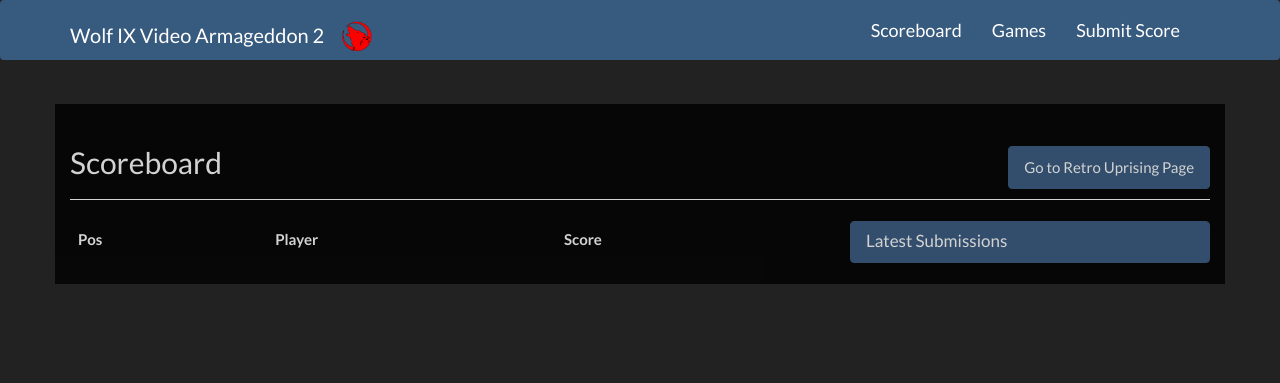
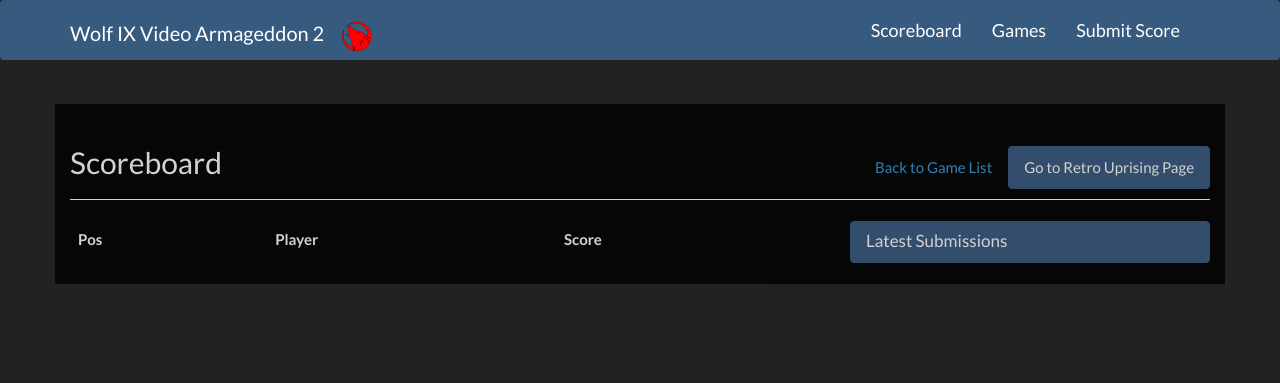
Before and after one commit to AlexGunslinger/retrovg-contest, a Rails app: template app/views/games/scoreboard.html.haml in a window 1280 px wide. Shown: the top 383 px of the page. Run offline with Rails 7, Linux system fonts and the light colour scheme; the template is opened without the code that fills it, so the values that code supplies are empty; style sheets or scripts are compiled from the project's sources; some libraries are stand-ins or nearby versions.

Commit message:
Games scoreboards have a return to game list link.

```diff
--- a/app/assets/stylesheets/home.css.scss
+++ b/app/assets/stylesheets/home.css.scss
@@ -61,7 +61,6 @@ body .game-scoreboard {
 .brand-logo {
   margin-left: 10px;
   width: 34px;
-  vertical-align: -10px;
 }
 
 .navbar-fixed-bottom {
@@ -83,7 +82,9 @@ body .game-scoreboard {
 
 .list-group a,
 .list-group a:hover,
-.list-group a:focus {
+.list-group a:focus,
+.page-header > h1 > a,
+.page-header > h1 > a:focus {
   color: #3498db;
   text-decoration: none;
 }
--- a/app/helpers/games_helper.rb
+++ b/app/helpers/games_helper.rb
@@ -1,6 +1,6 @@
 module GamesHelper
 
-  def link_to_ru(game, text)
-    link_to(content_tag(:div, text, class: "btn btn-primary pull-right link-ru"), game.link, target: "_blank")
+  def button_link(link, text, style='', target='')
+    link_to(content_tag(:div, text, class: "btn #{style} pull-right link-ru"), link, target: "#{target}")
   end
 end
--- a/app/views/games/scoreboard.html.haml
+++ b/app/views/games/scoreboard.html.haml
@@ -3,8 +3,8 @@
     .page-header
       %h1
         = "#{@game.name} Scoreboard"
-        = link_to_ru(@game, "Go to Retro Uprising Page")
-
+        = button_link(@game.link, 'Go to Retro Uprising Page', 'btn-primary', 'blank')
+        = button_link(games_path, "Back to Game List")
 
 .row
   .col-lg-8
--- a/app/views/layouts/application.html.erb
+++ b/app/views/layouts/application.html.erb
@@ -31,7 +31,7 @@
     </div>
   </div>
 
-  <div class="back-container" style = 'background: url("<%= @game.background_link if @game %>") no-repeat center; background-size: 100% 100%;'>
+  <div class="back-container" style = 'background: url("<%= @game.background_link if @game %>") no-repeat center; background-size: cover;'>
     <div class="container main-container <%= controller_name == 'games' && action_name == 'scoreboard' ? 'game-scoreboard' : '' %>">
       <%= render 'flash' %>
       <%= yield %>
```
Also changed, not shown: spec/controllers/home_controller_spec.rb (+17 -0 lines), spec/factories/submissions.rb (added, +9 -0 lines), spec/factories/users.rb (+1 -2 lines).
